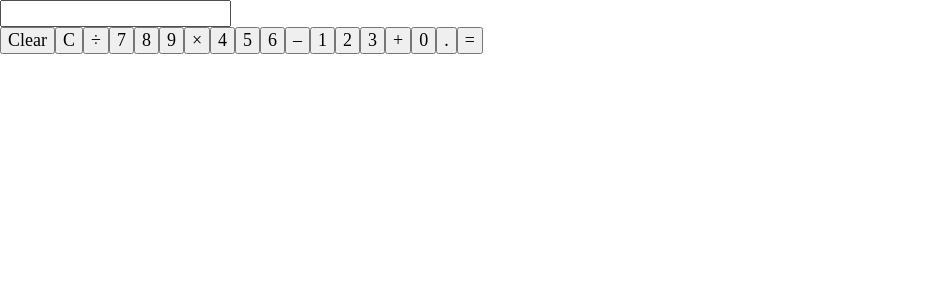
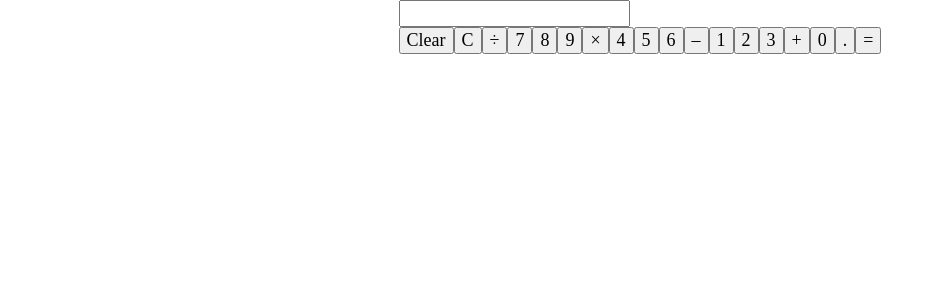
Before and after one commit to jordanalexis6/reactCalculator, a React (Create React App) app: page / in a window 1280 px wide. Shown: the top 300 px of the page, without its empty margins (0-944 px from the left). Built offline with nearby package versions, Linux system fonts and the light colour scheme; a web font is replaced by a local one.

Commit message:
fixing body by using flex in css

```diff
--- a/src/App.css
+++ b/src/App.css
@@ -4,3 +4,9 @@
   font-family: "ZCOOL QingKe HuangYou", cursive;
   font-size: 18px;
 }
+
+body {
+  display: flex;
+  justify-content: center;
+  align-items: center;
+}
```
